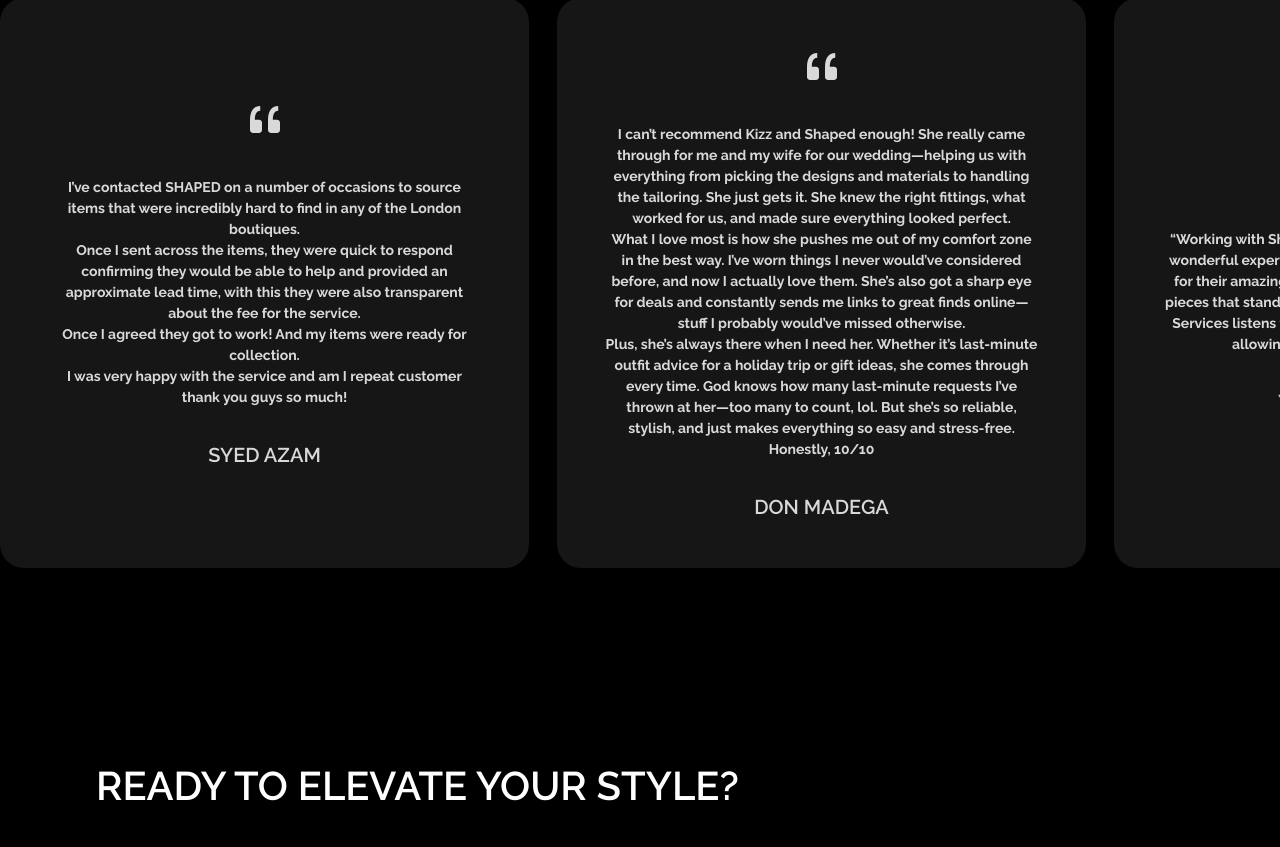
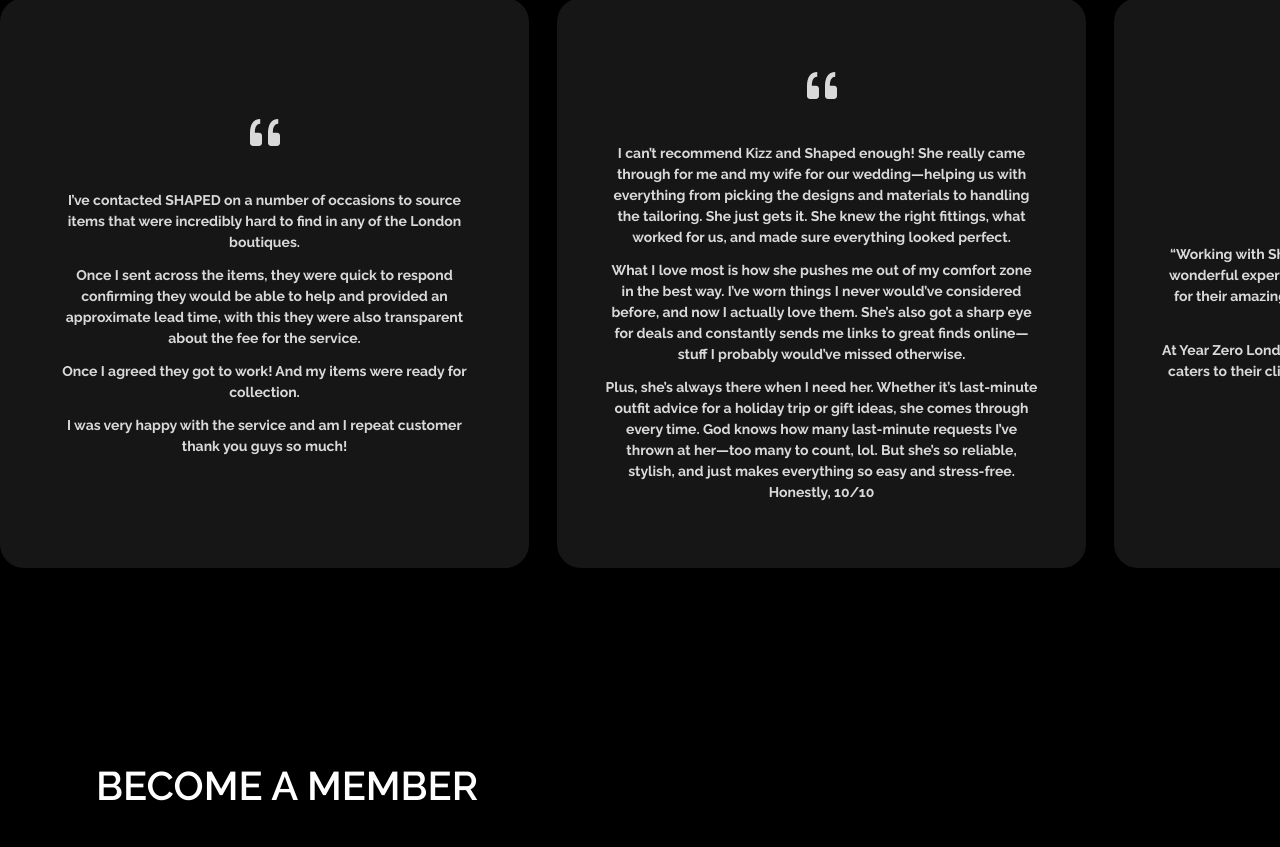
Before and after one commit to kizzy-shaped/shaped, a Next.js app: page / in a window 1280 px wide. Shown: the part 4512-5359 px from the top of the page. Built offline with nearby package versions, Linux system fonts and the light colour scheme.

Commit message:
update ClientsFeedback component and enhance ContactForm validation styles

```diff
--- a/app/page.tsx
+++ b/app/page.tsx
@@ -19,6 +19,7 @@ import { useFormik } from "formik";
 import { ObjectSchema, string } from "yup";
 import {
   About,
+  ClientsFeedback,
   ClientsFeedbackContactForm,
   ContactForm,
   ContactFormModal,
@@ -79,7 +80,9 @@ export default function Home() {
 
         <Services />
 
-        <ClientsFeedbackContactForm />
+        {/* <ClientsFeedbackContactForm /> */}
+        <ClientsFeedback />
+              <ContactForm />
 
         {/* //!Modals */}
         <Modal
--- a/app/services/page.tsx
+++ b/app/services/page.tsx
@@ -50,7 +50,7 @@ function Hero({ service }: { service: IService }) {
   return (
     // <div className="w-full wmin_390:h-[calc(100vh-80px)] wmax_360:!h-[65vh] wmin_360:wmax_md:!h-[70vh] bg-[#373737] wmax_lg:relative bg-[url(/images/fashion/hero_img.png)] bg-cover bg-no-repeat wmax_lg:bg-center">
     <div className="w-full wmin_390:h-[calc(100vh-80px)] wmax_360:!h-[65vh] wmin_360:wmax_md:!h-[70vh] bg-[#373737] wmax_lg:relative bg-cover bg-no-repeat wmax_lg:bg-center" style={{backgroundImage: `url(${service?.heroImage})`}}>
-      <div className="wmin_xl:w-full wmax_xl:w-[90%] h-fit flex flex-col items-center gap-[15px] absolute wmin_lg:bottom-[10%] bottom-[20%] left-0 wmax_xl:left-[5%] z-[3]">
+      <div className="wmin_xl:w-full wmax_xl:w-[90%] h-fit flex flex-col items-center gap-[15px] absolute wmin_lg:bottom-[20%] bottom-[30%] left-0 wmax_xl:left-[5%] z-[3]">
         <span className="text-white wmax_xl:text-[20px] wmin_xl:text-[48px] font-bold text-center uppercase">
           {service?.title}
         </span>
--- a/components/homeComponents.tsx
+++ b/components/homeComponents.tsx
@@ -592,7 +592,7 @@ export function ClientsFeedback() {
                   </svg>
                 </div>
 
-                <div className="flex flex-col gap-[0px] wmin_md:items-center wmax_md:text-justify">
+                <div className="flex flex-col gap-3 wmin_md:items-center wmax_md:text-justify">
                   {comments.map((comment, index) => (
                     <div
                       className="text-white wmin_md:text-[14px] wmax_md:text-[12px] font-bold text-center"
@@ -603,9 +603,9 @@ export function ClientsFeedback() {
                   ))}
                 </div>
 
-                <div className="text-white wmin_lg:text-[20px] wmax_lg:text-[18px] font-semibold uppercase">
+                {/* <div className="text-white wmin_lg:text-[20px] wmax_lg:text-[18px] font-semibold uppercase">
                   {name}
-                </div>
+                </div> */}
               </div>
             ))}
           </Marquee>
@@ -669,7 +669,7 @@ export function ClientsFeedback() {
   );
 }
 
-export function ContactForm({headline = 'Ready to elevate your style?'}:{headline?: string}) {
+export function ContactForm({headline = 'Become a member'}:{headline?: string}) {
   const { showModal, hideModal } = useModal();
 
   const { values, errors, touched, handleChange, handleBlur, handleSubmit } = useFormik({
@@ -712,7 +712,7 @@ export function ContactForm({headline = 'Ready to elevate your style?'}:{headlin
               onChange={handleChange("name")}
               onBlur={handleBlur("name")}
               value={values.name}
-              className="w-full h-[55px] bg-transparent text-[#373737] font-semibold border-b-[0.5px] border-b-[#D5D5D5] outline-none focus:outline-none focus:border-b-[0.5px] focus:border-b-[#D5D5D5] placeholder:text-[#9C9C9C]"
+              className={`w-full h-[55px] bg-transparent text-[#373737] font-semibold border-b-[0.5px] ${errors?.name ? 'border-b-red-600': 'border-b-[#D5D5D5]'} outline-none focus:outline-none focus:border-b-[0.5px] focus:border-b-[#D5D5D5] ${errors?.name ? 'placeholder:text-red-600':'placeholder:text-[#9C9C9C]'}`}
               placeholder={"Your Name *"}
               type="text"
             />
@@ -720,7 +720,7 @@ export function ContactForm({headline = 'Ready to elevate your style?'}:{headlin
               onChange={handleChange("email")}
               onBlur={handleBlur("email")}
               value={values.email}
-              className="w-full h-[55px] bg-transparent text-[#373737] font-semibold border-b-[0.5px] border-b-[#D5D5D5] outline-none focus:outline-none focus:border-b-[0.5px] focus:border-b-[#D5D5D5] placeholder:text-[#9C9C9C]"
+              className={`w-full h-[55px] bg-transparent text-[#373737] font-semibold border-b-[0.5px] ${errors?.email ? 'border-b-red-600': 'border-b-[#D5D5D5]'} outline-none focus:outline-none focus:border-b-[0.5px] focus:border-b-[#D5D5D5] ${errors?.email ? 'placeholder:text-red-600':'placeholder:text-[#9C9C9C]'}`}
               placeholder={"Your Email *"}
               type="email"
             />
@@ -728,7 +728,7 @@ export function ContactForm({headline = 'Ready to elevate your style?'}:{headlin
               onChange={handleChange("phoneNumber")}
               onBlur={handleBlur("phoneNumber")}
               value={values.phoneNumber}
-              className="w-full h-[55px] bg-transparent text-[#373737] font-semibold border-b-[0.5px] border-b-[#D5D5D5] outline-none focus:outline-none focus:border-b-[0.5px] focus:border-b-[#D5D5D5] placeholder:text-[#9C9C9C]"
+              className={`w-full h-[55px] bg-transparent text-[#373737] font-semibold border-b-[0.5px] border-b-[#D5D5D5] outline-none focus:outline-none focus:border-b-[0.5px] focus:border-b-[#D5D5D5] placeholder:text-[#9C9C9C]`}
               placeholder={"Phone Number"}
               type="number"
             />
@@ -736,7 +736,7 @@ export function ContactForm({headline = 'Ready to elevate your style?'}:{headlin
               onChange={handleChange("country")}
               onBlur={handleBlur("country")}
               value={values.country}
-              className="w-full h-[55px] bg-transparent text-[#373737] font-semibold border-b-[0.5px] border-b-[#D5D5D5] outline-none focus:outline-none focus:border-b-[0.5px] focus:border-b-[#D5D5D5] placeholder:text-[#9C9C9C]"
+              className={`w-full h-[55px] bg-transparent text-[#373737] font-semibold border-b-[0.5px] ${errors?.country ? 'border-b-red-600': 'border-b-[#D5D5D5]'} outline-none focus:outline-none focus:border-b-[0.5px] focus:border-b-[#D5D5D5] ${errors?.country ? 'placeholder:text-red-600':'placeholder:text-[#9C9C9C]'}`}
               placeholder={"Your Country *"}
               type="text"
             />
@@ -744,7 +744,7 @@ export function ContactForm({headline = 'Ready to elevate your style?'}:{headlin
               onChange={handleChange("favouriteBrand")}
               onBlur={handleBlur("favouriteBrand")}
               value={values.favouriteBrand}
-              className="w-full h-[55px] bg-transparent text-[#373737] font-semibold border-b-[0.5px] border-b-[#D5D5D5] outline-none focus:outline-none focus:border-b-[0.5px] focus:border-b-[#D5D5D5] placeholder:text-[#9C9C9C]"
+              className={`w-full h-[55px] bg-transparent text-[#373737] font-semibold border-b-[0.5px] border-b-[#D5D5D5] outline-none focus:outline-none focus:border-b-[0.5px] focus:border-b-[#D5D5D5] placeholder:text-[#9C9C9C]`}
               placeholder={"Your Favorite Brand"}
               type="text"
             />
--- a/constants/clients_feedbacks.tsx
+++ b/constants/clients_feedbacks.tsx
@@ -27,25 +27,29 @@ export const clients_feedbacks = [
       name: "Year Zero London",
       rating: 5,
       comments: [
-        `“Working with Shaped Services over the years has been a truly wonderful experience! We’ve collaborated on exciting projects for their amazing VIP clients, creating bespoke, one-of-a-kind pieces that stand out. At Year Zero London, we love how Shaped Services listens to and caters to their clients’ unique requests, allowing us to bring our luxury magic to life.`,
+        `“Working with Shaped Services over the years has been a truly wonderful experience! We’ve collaborated on exciting projects for their amazing VIP clients, creating bespoke, one-of-a-kind pieces that stand out.`,
+         `At Year Zero London, we love how Shaped Services listens to and caters to their clients’ unique requests, allowing us to bring our luxury magic to life.`,
       ],
     },
-    {
-      img: "/images/home/clients_feedback/client_tiwa.png",
-      name: "CARLY LINDSEY",
-      rating: 5,
-      comments: [
-        `I never thought that using a stylist would be beneficial to me as I've been so used to doing everything by myself.`,
-        `However, a situation came up where I had multiple events across the second half of the year and I was struggling to find outfits for all of them at the same time. I was recommended Shaped services by a friend of mine and I reached out to them and we had a conversation. After the consultation, it became very clear to me that my approach to looking for outfits for myself was very haphazard and unorganised. Shaped services helped me to find suitable outfit options within my budget to the time frame including tailoring and delivery.`,
-        `In a situation that could become awkward, it was really comfortable for me to talk to the team and ask for what I needed without being pushed back as well as being told what would actually suit me. Using Shaped services allowed me to step out of my comfort zone and find looks that I necessarily wouldn't have selected for myself. I am indebted to them and I will continue to sing their praises and use their services going forward and I recommend to you that you should use them too. Professional as well as thorough Shaped services are a blessing.`
-      ],
-    },
+    // {
+    //   img: "/images/home/clients_feedback/client_tiwa.png",
+    //   name: "CARLY LINDSEY",
+    //   rating: 5,
+    //   comments: [
+    //     `I never thought that using a stylist would be beneficial to me as I've been so used to doing everything by myself.`,
+    //     `However, a situation came up where I had multiple events across the second half of the year and I was struggling to find outfits for all of them at the same time. I was recommended Shaped services by a friend of mine and I reached out to them and we had a conversation. After the consultation, it became very clear to me that my approach to looking for outfits for myself was very haphazard and unorganised. Shaped services helped me to find suitable outfit options within my budget to the time frame including tailoring and delivery.`,
+    //     `In a situation that could become awkward, it was really comfortable for me to talk to the team and ask for what I needed without being pushed back as well as being told what would actually suit me. Using Shaped services allowed me to step out of my comfort zone and find looks that I necessarily wouldn't have selected for myself. I am indebted to them and I will continue to sing their praises and use their services going forward and I recommend to you that you should use them too. Professional as well as thorough Shaped services are a blessing.`
+    //   ],
+    // },
     {
       img: "/images/home/clients_feedback/client_tiwa.png",
       name: "LOUISE DIXON",
       rating: 5,
       comments: [
-        `Working with Kizzy as my personal shopper was a game-changer for my style and confidence. Her expert eye for fashion, attention to detail, and understanding of my unique preferences made every shopping experience effortless and enjoyable. The curated outfits that fit my personality, body type, and lifestyle perfectly, saving me time and eliminating the stress of shopping. I now have a wardrobe filled with pieces I love, and I feel more put-together than ever. I highly recommend Kizzy for anyone looking to transform their style or streamline their shopping experience.`,
+        `Working with Kizzy as my personal shopper was a game-changer for my style and confidence. Her expert eye for fashion, attention to detail, and understanding of my unique preferences made every shopping experience effortless and enjoyable. `,
+        `The curated outfits that fit my personality, body type, and lifestyle perfectly, saving me time and eliminating the stress of shopping.` ,
+
+        `I now have a wardrobe filled with pieces I love, and I feel more put-together than ever. I highly recommend Kizzy for anyone looking to transform their style or streamline their shopping experience.`,
       ],
     },
     {
@@ -54,7 +58,8 @@ export const clients_feedbacks = [
       rating: 5,
       comments: [
         `I have worked with shaped for over 10 years now! Shaped is an unbelievable company / service .
-From styling to sourcing , they always have my back, always So professional & personal & always deliver every time!! Couldn’t live without them! 🫶`,
+        `,
+`From styling to sourcing , they always have my back, always So professional & personal & always deliver every time!! Couldn’t live without them! 🫶`,
       ],
     },
   ];
```
